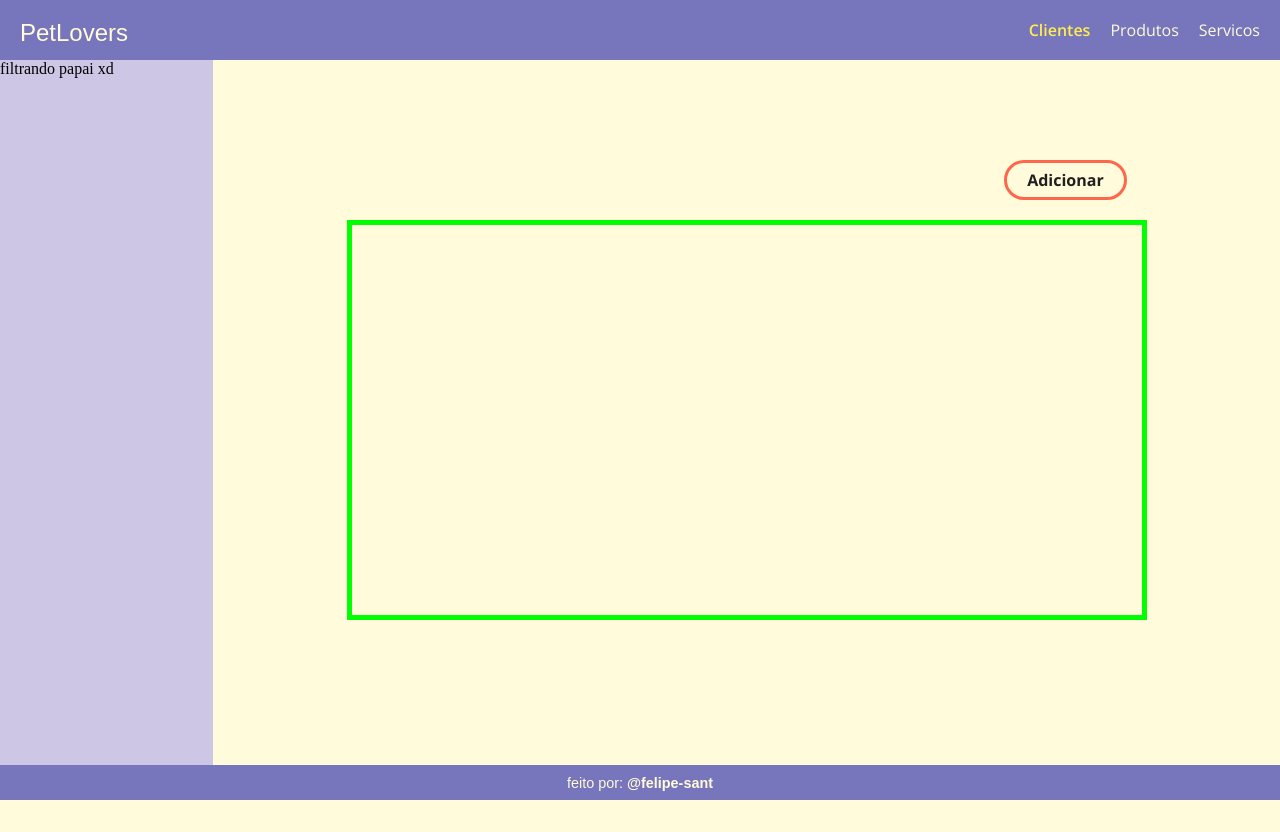
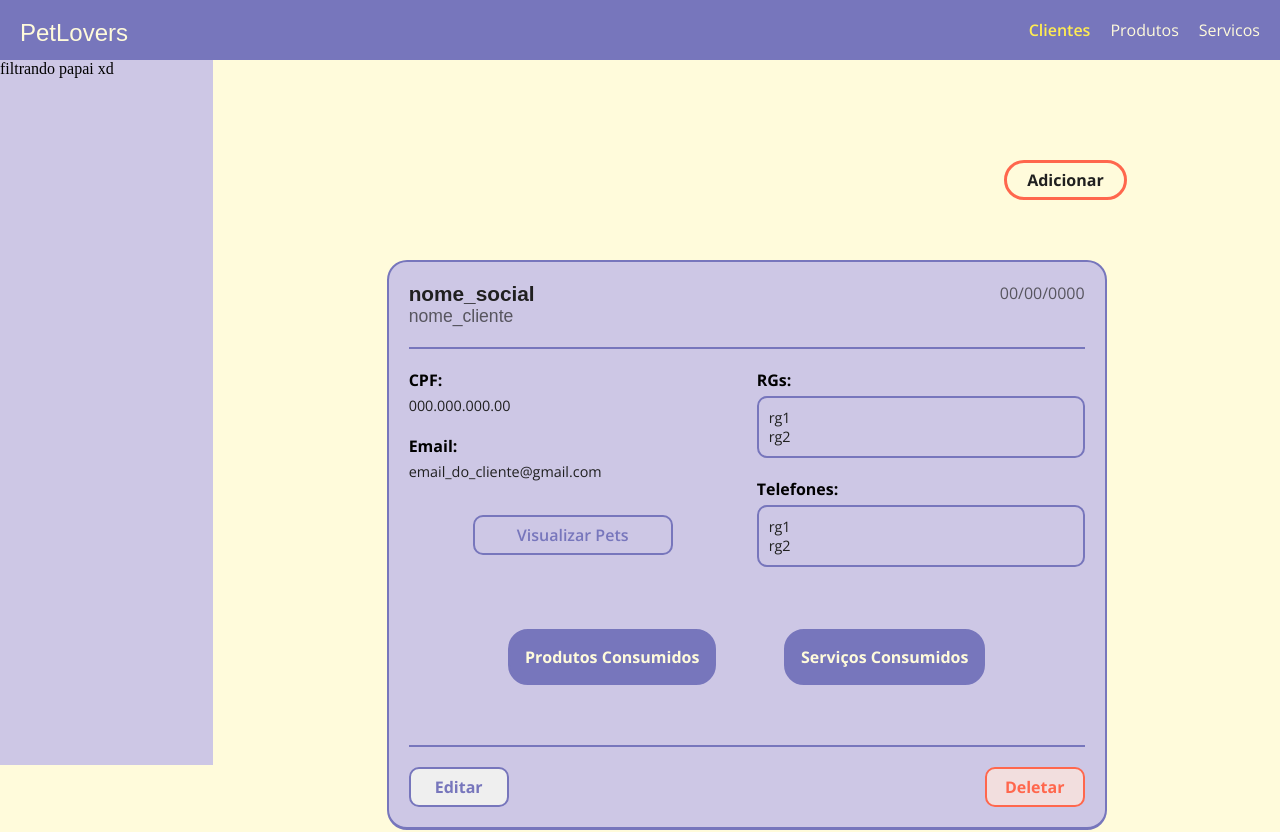
Before and after one commit to felipe-sant/PetLovers, a React (Create React App) app: page /clientes in a window 1280 px wide. Shown: the top 832 px of the page. Before the commit the page ends 800 px from the top, so only its background shows below. Built offline with nearby package versions, Linux system fonts and the light colour scheme; a web font is replaced by a local one.

Commit message:
adicionando o layout da listagem de cliente

```diff
--- /dev/null
+++ b/src/components/itemCliente.component.tsx
@@ -0,0 +1,75 @@
+import React from "react";
+import styles from "../styles/itemCliente.module.css"
+
+class ItemCliente extends React.Component {
+    render() {
+        return (
+            <div className={styles.item}>
+                <div className={styles.cabecalho}>
+                    <div className={styles.titulo}>
+                        <h1>nome_social</h1>
+                        <h2>nome_cliente</h2>
+                    </div>
+                    <div className={styles.detalhes}>
+                        <span className={styles.dataRegistro}>
+                            00/00/0000
+                        </span>
+                    </div>
+                </div>
+                <hr />
+                <div className={styles.corpo}>
+                    <div className={styles.informacoesSimples}>
+                        <div className={styles.informacao}>
+                            <h3>CPF:</h3>
+                            <p>000.000.000.00</p>
+                        </div>
+                        <div className={styles.informacao}>
+                            <h3>Email:</h3>
+                            <p>email_do_cliente@gmail.com</p>
+                        </div>
+                        <div className={styles.pets}>
+                            <button>
+                                Visualizar Pets
+                            </button>
+                        </div>
+                    </div>
+                    <div className={styles.informacoesCompostas}>
+                        <div className={styles.informacao}>
+                            <h3>RGs:</h3>
+                            <ul>
+                                <li>rg1</li>
+                                <li>rg2</li>
+                            </ul>
+                        </div>
+                        <div className={styles.informacao}>
+                            <h3>Telefones:</h3>
+                            <ul>
+                                <li>rg1</li>
+                                <li>rg2</li>
+                            </ul>
+                        </div>
+                    </div>
+                </div>
+                <div className={styles.produtoServico}>
+                    <button>
+                        Produtos Consumidos
+                    </button>
+                    <button>
+                        Serviços Consumidos
+                    </button>
+                </div>
+                <hr />
+                <div className={styles.footer}>
+                    <button className={styles.editar}>
+                        Editar
+                    </button>
+                    <button className={styles.excluir}>
+                        Deletar
+                    </button>
+                </div>
+            </div>
+        );
+    }
+}
+
+export default ItemCliente
--- a/src/pages/clientes.page.tsx
+++ b/src/pages/clientes.page.tsx
@@ -3,11 +3,12 @@ import Navbar from "../components/navbar.component";
 import Footer from "../components/footer.component";
 import styles from "../styles/clientes.module.css";
 import BotaoAdicionar from "../components/botaoAdicionar.component";
+import ItemCliente from "../components/itemCliente.component";
 
 class Clientes extends React.Component {
     render() {
         const AdicionarCliente = () => {
-            console.log("botao")
+            window.location.href = "/clientes/adicionar";
         }
 
         return (
@@ -25,7 +26,8 @@ class Clientes extends React.Component {
                                 <BotaoAdicionar texto="Adicionar" effect={AdicionarCliente} />
                             </div>
                             <div className={styles.listagem}>
-
+                                <ItemCliente />
+                                <ItemCliente />
                             </div>
                         </main>
                     </div>
--- a/src/styles/clientes.module.css
+++ b/src/styles/clientes.module.css
@@ -35,8 +35,12 @@
 }
 
 .listagem {
-    border: 5px solid lime;
     min-height: 400px;
     max-height: none;
     width: 100%;
+    padding: 40px;
+
+    display: flex;
+    flex-direction: column;
+    gap: 60px;
 }
--- a/src/styles/global.css
+++ b/src/styles/global.css
@@ -9,7 +9,9 @@
     --branco: #FFFBDB;
     --amarelo: #FFEC51;
     --vermelho: #FF674D;
-    --preto: #202020
+    --preto: #202020;
+    --vermelhoEscuro: #A94442;
+    --vermelhoClaro: #F2DEDE;
 }
 
 * {
--- /dev/null
+++ b/src/styles/itemCliente.module.css
@@ -0,0 +1,185 @@
+.item {
+    background-color: var(--azulClaro);
+    border: 2px solid var(--azul);
+    border-bottom: 3px solid var(--azul);
+    border-radius: 20px;
+
+    padding: 20px;
+
+    width: 100%;
+}
+
+.cabecalho {
+    display: flex;
+    justify-content: space-between;
+}
+
+.titulo h1 {
+    font-size: 1.3rem;
+    font-weight: 700;
+    font-family: var(--title);
+    color: #202020;
+}
+
+.titulo h2 {
+    font-size: 1.1rem;
+    font-weight: 400;
+    font-family: var(--title);
+    color: #202020ae;
+}
+
+.dataRegistro {
+    font-size: 1rem;
+    font-weight: 400;
+    font-family: var(--text);
+    color: #202020ae;
+}
+
+.item hr {
+    margin: 20px 0px;
+    border: 1px solid var(--azul);
+}
+
+.corpo {
+    display: flex;
+    justify-content: space-between;
+    gap: 20px;
+}
+
+.informacoesSimples {
+    height: 200px;
+    width: 100%;
+    display: flex;
+    flex-direction: column;
+    gap: 20px;
+}
+
+.informacao p {
+    font-family: var(--text);
+    font-size: 0.9rem;
+    font-weight: 400;
+    color: #202020;
+}
+
+.pets {
+    height: 100%;
+    display: flex;
+    justify-content: center;
+}
+
+.pets button {
+    margin: auto;
+    width: 200px;
+    height: 40px;
+
+    background-color: var(--azulClaro);
+    border: 2px solid var(--azul);
+    border-radius: 10px;
+
+    font-family: var(--text);
+    font-size: 1rem;
+    font-weight: 600;
+    color: var(--azul);
+
+    cursor: pointer;
+    transition: color 0.1s;
+}
+
+.informacoesCompostas {
+    height: 200px;
+    width: 100%;
+    display: flex;
+    flex-direction: column;
+    gap: 20px;
+}
+
+.informacao h3 {
+    font-family: var(--text);
+    font-size: 1rem;
+    font-weight: 700;
+    margin-bottom: 5px;
+}
+
+.informacao ul {
+    padding: 10px;
+    border: 2px solid var(--azul);
+    border-radius: 10px;
+    list-style: none;
+}
+
+.informacao li {
+    font-family: var(--text);
+    font-size: 0.9rem;
+    font-weight: 400;
+    color: #202020;
+}
+
+.produtoServico {
+    margin: 60px 0px;
+    display: flex;
+    justify-content: center;
+    gap: 10%;
+}
+
+.produtoServico button {
+    padding: 15px;
+    border: 2px solid var(--azul);
+    border-radius: 20px;
+    background-color: var(--azul);
+
+    font-family: var(--text);
+    font-size: 1rem;
+    font-weight: 700;
+    color: var(--branco);
+
+    cursor: pointer;
+}
+
+.footer {
+    display: flex;
+    justify-content: space-between;
+}
+
+.editar {
+    width: 100px;
+    height: 40px;
+
+    background-color: none;
+    border: 2px solid var(--azul);
+    border-radius: 10px;
+
+    font-family: var(--text);
+    font-size: 1rem;
+    font-weight: 700;
+    color: var(--azul);
+
+    cursor: pointer;
+    transition: all 0.3s;
+}
+
+.editar:hover {
+    background-color: var(--azul);
+    color: var(--branco);
+}
+
+.excluir {
+    width: 100px;
+    height: 40px;
+
+    background-color: var(--vermelhoClaro);
+    border: 2px solid var(--vermelho);
+    border-radius: 10px;
+
+    font-family: var(--text);
+    font-size: 1rem;
+    font-weight: 700;
+    color: var(--vermelho);
+
+    cursor: pointer;
+    transition: all 0.3s;
+}
+
+.excluir:hover {
+    background-color: var(--vermelho);
+    color: var(--branco);
+}
```
